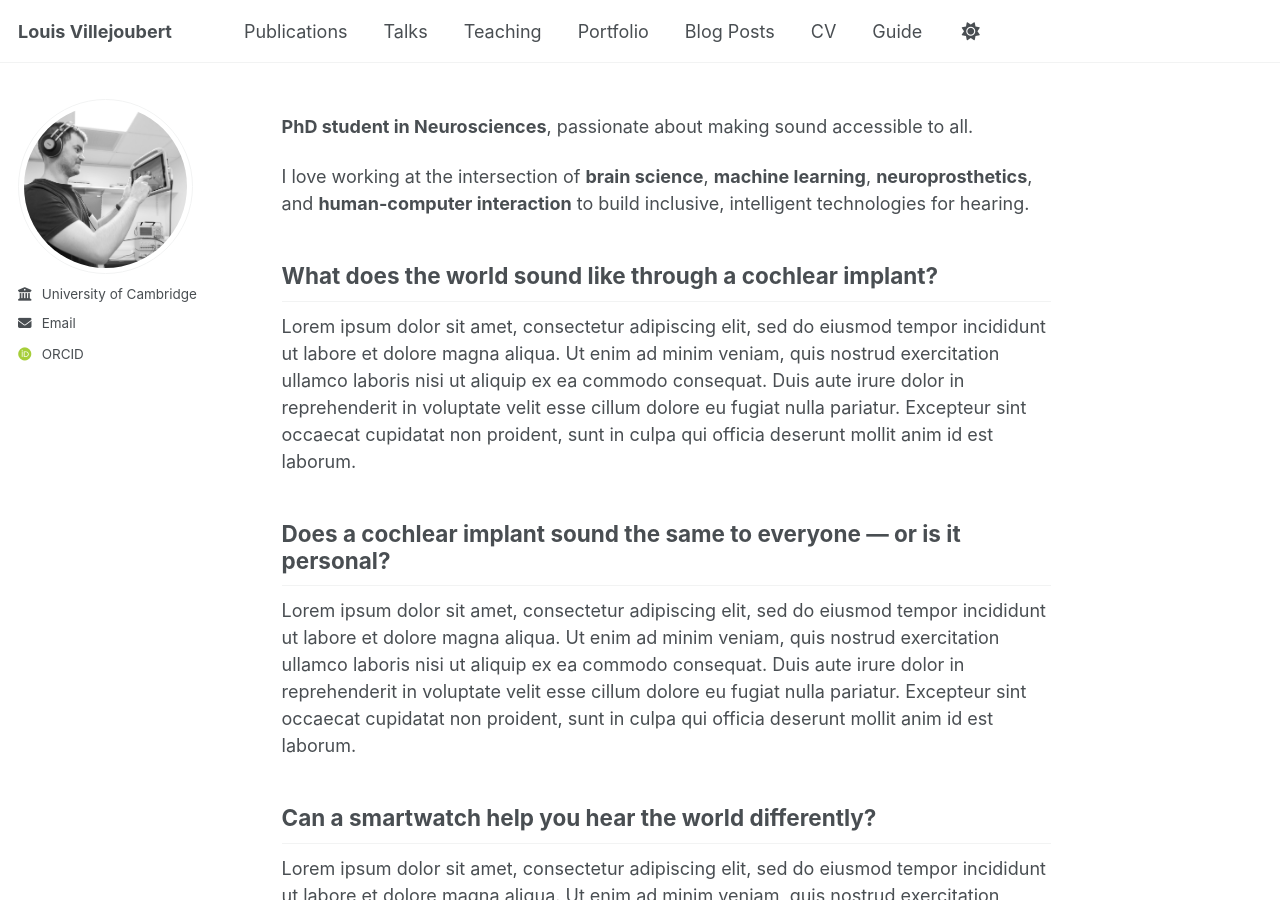
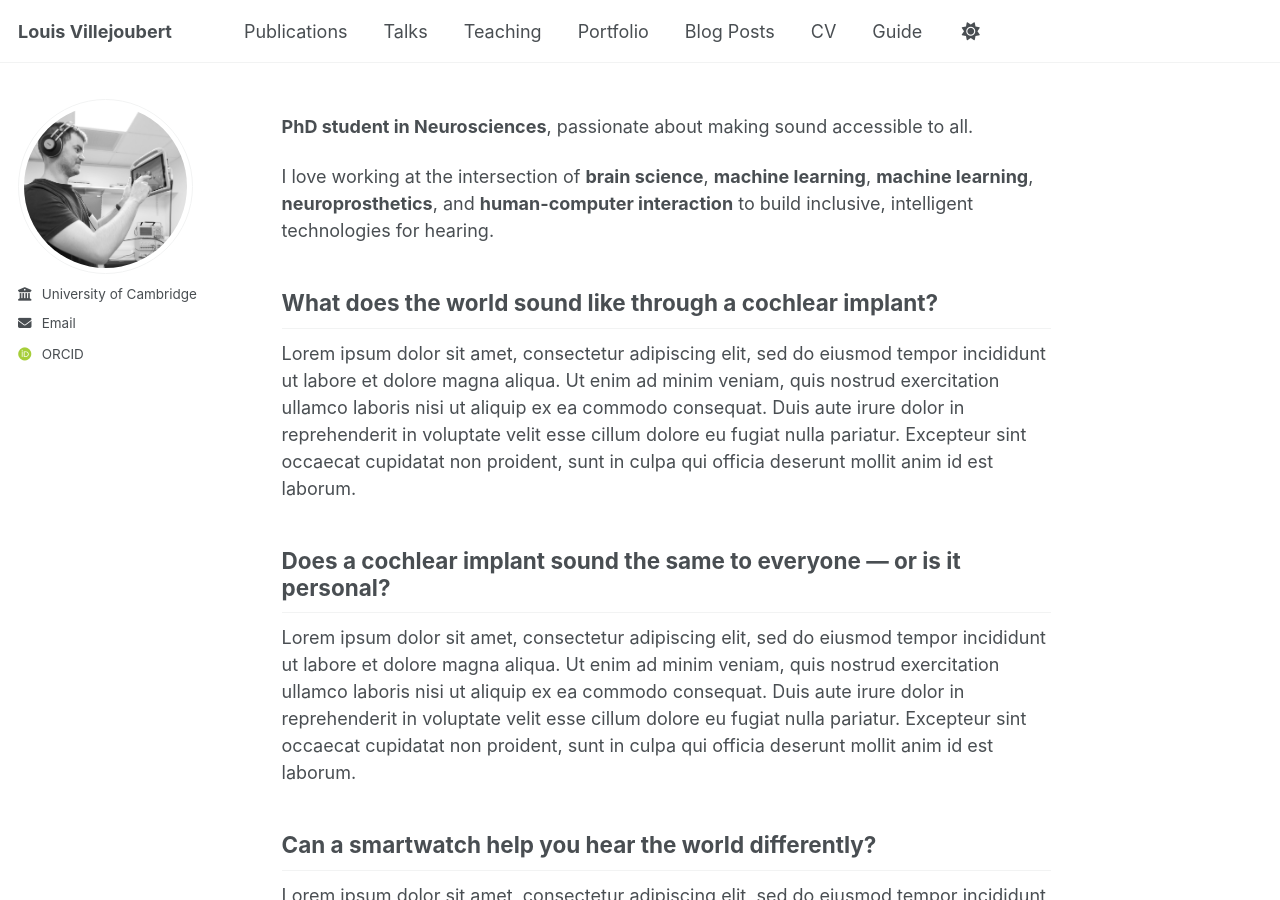
Before and after one commit to VillejoubertLouis/villejoubertlouis.github.io, a Jekyll site: the page built from _pages/about.md, in a window 1280 px wide and 900 px high. Built offline with Jekyll 4.4.1, drawn with Linux system fonts in a browser that asks for light colours; some web fonts are replaced.

Commit message:
Update about.md

```diff
--- a/_pages/about.md
+++ b/_pages/about.md
@@ -9,7 +9,7 @@ redirect_from:
 
 <strong>PhD student in Neurosciences</strong>, passionate about making sound accessible to all.
 
-I love working at the intersection of <strong>brain science</strong>, <strong>machine learning</strong>,
+I love working at the intersection of <strong>brain science</strong>, <strong>machine learning</strong>, <strong>machine learning</strong>,
 <strong>neuroprosthetics</strong>, and <strong>human-computer interaction</strong> to build inclusive,
 intelligent technologies for hearing.
 
```
